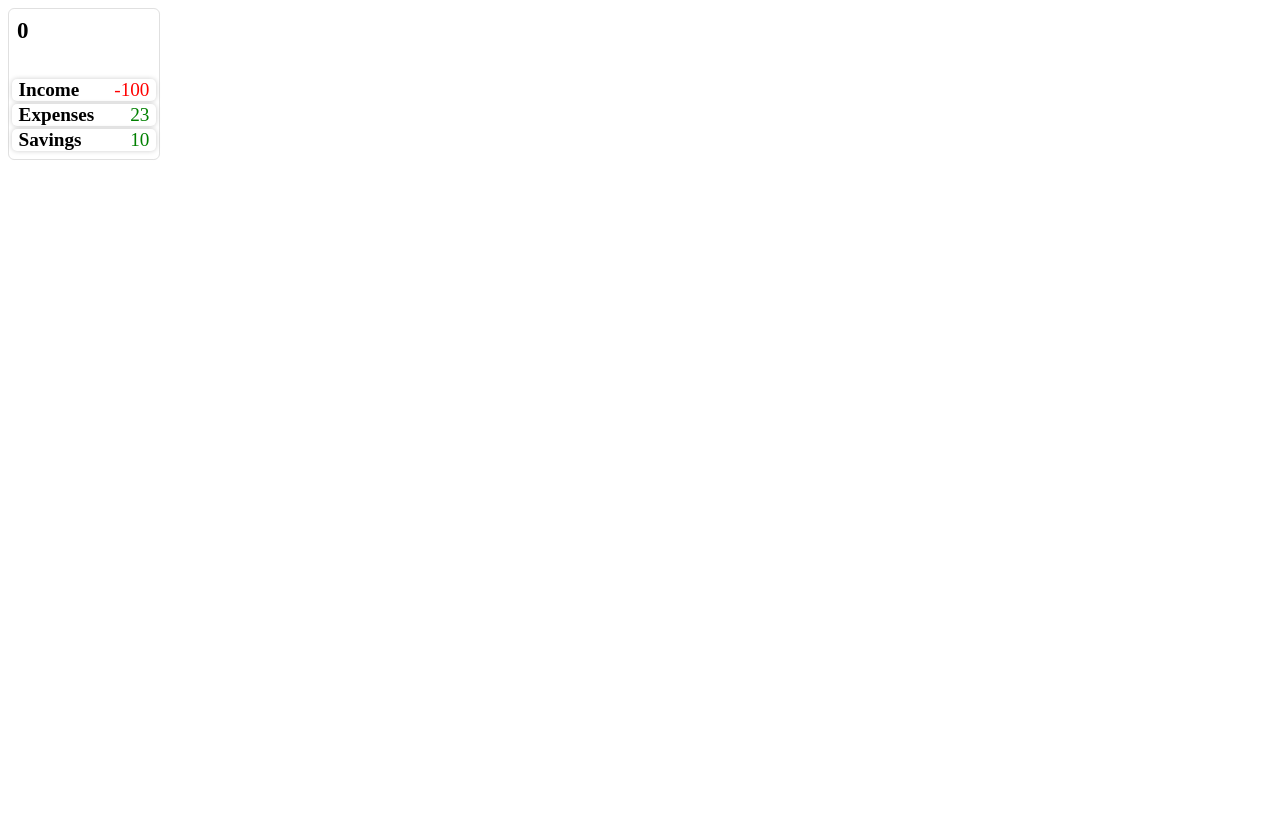
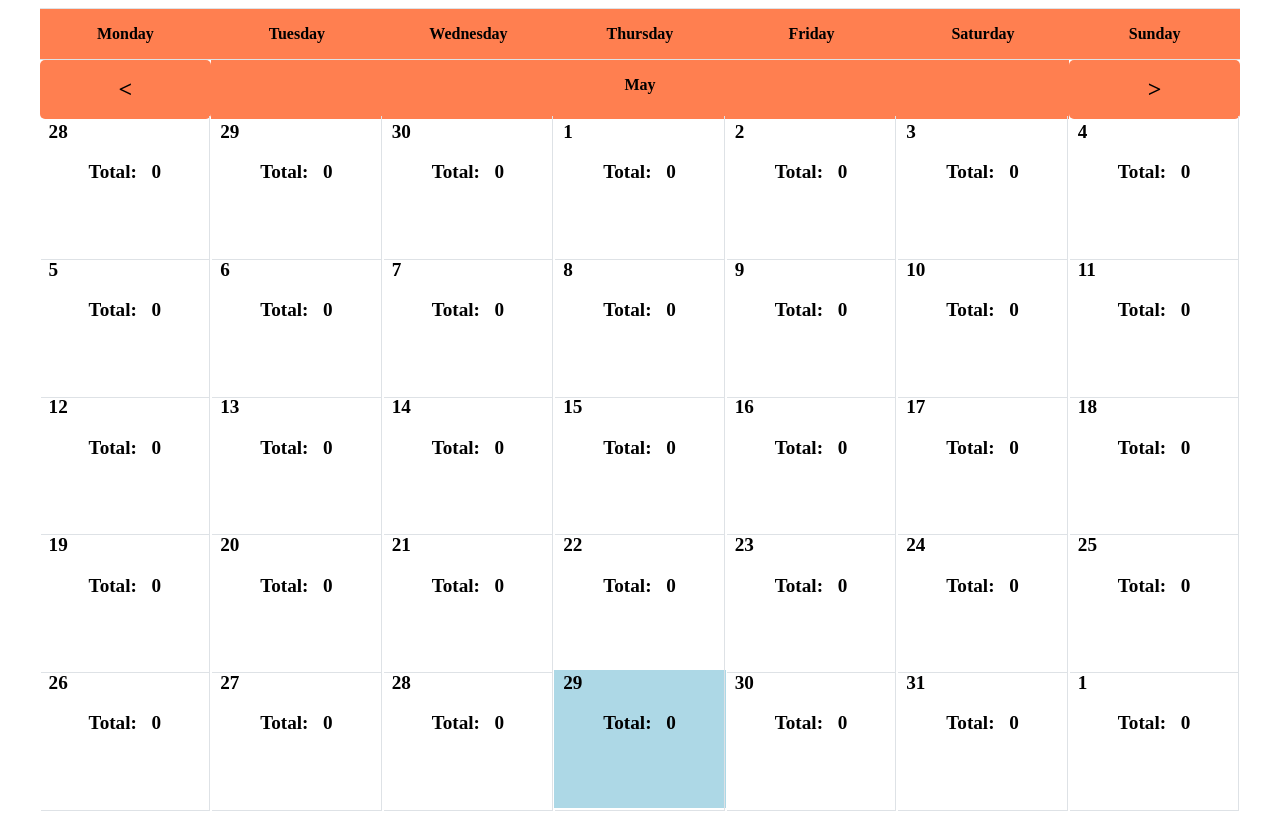
Before and after one commit to BearintheWillows/BudgetCalendar.Angular, an Angular app in the folder BudgetCalendar.Client/: page / in a window 1280 px wide. Before the commit the page ends 800 px from the top, so only its background shows below. Built offline with nearby package versions, Linux system fonts and the light colour scheme.

Commit message:
Styled calendar slightly

```diff
--- /dev/null
+++ b/BudgetCalendar.Client/src/app/CalendarDay.ts
@@ -0,0 +1,14 @@
+export class CalendarDay {
+    public date: Date;
+    public title: string;
+    public isPastDate: boolean;
+    public isToday: boolean;
+
+    constructor(d: Date) {
+        this.title = '';
+      this.date = d;
+      this.isPastDate = d.setHours(0, 0, 0, 0) < new Date().setHours(0, 0, 0, 0);
+      this.isToday = d.setHours(0, 0, 0, 0) == new Date().setHours(0, 0, 0, 0);
+    }
+
+  }
--- /dev/null
+++ b/BudgetCalendar.Client/src/app/Features/Calendar/Components/calendar-chunk.pipe.ts
@@ -0,0 +1,24 @@
+import { Pipe, PipeTransform } from '@angular/core';
+
+@Pipe({
+  name: 'calendarChunk',
+  standalone: true
+})
+export class CalendarChunkPipe implements PipeTransform {
+
+  transform(calendarDaysArray: any, chunkSize: number): any {
+    let calendarDays: any[] = [];
+    let weekDays: any[] = [];
+
+    calendarDaysArray.map((day: any,index: number) => {
+        weekDays.push(day);
+        // here we need to use ++ in front of the variable else index increase
+        //will happen after the evaluation but we need it to happen BEFORE
+        if (++index % chunkSize  === 0) {
+          calendarDays.push(weekDays);
+          weekDays = [];
+        }
+    });
+    return calendarDays;
+  }
+}
--- /dev/null
+++ b/BudgetCalendar.Client/src/app/Features/Calendar/Components/calendar-table/calendar-table.component.html
@@ -0,0 +1,27 @@
+
+
+<table class='calendar-table' *ngIf="calendar">
+    <thead>
+      <tr>
+        <th>Monday</th>
+        <th>Tuesday</th>
+        <th>Wednesday</th>
+        <th>Thursday</th>
+        <th>Friday</th>
+        <th>Saturday</th>
+        <th>Sunday</th>
+      </tr>
+      <tr>
+        <th class="month-button" colspan="1" (click)="decreaseMonth()"><p><</p></th>
+        <th colspan="5">{{displayMonth}}</th>
+        <th class="month-button" colspan="1" (click)="increaseMonth()"><p>></p></th>
+      </tr>
+    </thead>
+    <tbody>
+      <tr *ngFor="let row of calendar | calendarChunk: 7; let i = index">
+        <td class="calendar-day" [ngClass]="{ 'today': c.isToday}" *ngFor="let c of row; let j = index">
+            <app-day-card [dayNumber]="c.date.getDate()" ></app-day-card>
+        </td>
+      </tr>
+    </tbody>
+  </table>
--- /dev/null
+++ b/BudgetCalendar.Client/src/app/Features/Calendar/Components/calendar-table/calendar-table.component.scss
@@ -0,0 +1,47 @@
+.calendar-table {
+    border-collapse: collapse;
+    height: 100vh;
+    width: 95%;
+    max-width: 100%;
+    margin-bottom: 1rem;
+
+    margin-left: 2.5%;
+  }
+
+    .calendar-table th {
+        padding: 1rem;
+        vertical-align: top;
+        border-top: 1px solid #dee2e6;
+        text-align: center;
+        background-color: coral;
+    }
+
+
+.calendar-day.today {
+    background-color: lightblue;
+}
+
+.calendar-day:hover {
+  background-color: yellow;
+}
+
+
+.month-button{
+    background-color: lightblue;
+    font-size: 2rem;
+    border: none;
+
+    border-radius: 5px;
+    cursor: pointer;
+}
+
+th.month-button:hover{
+  background-color: lightcoral
+}
+
+.month-button p{
+    margin: 0;
+    padding: 0;
+    font-weight: bold;
+    font-size: 1.5rem;
+}
--- /dev/null
+++ b/BudgetCalendar.Client/src/app/Features/Calendar/Components/calendar-table/calendar-table.component.ts
@@ -0,0 +1,75 @@
+import { ChangeDetectionStrategy, Component } from '@angular/core';
+import { CommonModule } from '@angular/common';
+import { CalendarDay } from 'src/app/CalendarDay';
+import { CalendarChunkPipe } from '../calendar-chunk.pipe';
+import { DayCardItemComponent } from '../day-card-item/day-card-item.component';
+import { DayCardComponent } from '../day-card/day-card.component';
+
+@Component({
+  selector: 'app-calendar-table',
+  standalone: true,
+  imports: [CommonModule, CalendarChunkPipe, DayCardItemComponent, DayCardComponent],
+  templateUrl: './calendar-table.component.html',
+  styleUrls: ['./calendar-table.component.scss'],
+  changeDetection: ChangeDetectionStrategy.OnPush
+})
+export class CalendarTableComponent {
+  public calendar: CalendarDay[] = [];
+  public monthNames = ["January", "February", "March", "April", "May", "June",
+    "July", "August", "September", "October", "November", "December"
+  ];
+  public displayMonth: string = '';
+  private monthIndex: number = 0;
+
+  constructor() { }
+
+  ngOnInit(): void {
+    this.generateCalendarDays(this.monthIndex);
+  }
+
+  private generateCalendarDays(monthIndex: number): void {
+    this.calendar = [];
+
+    // we set the date
+    let day: Date = new Date(new Date().setMonth(new Date().getMonth() + monthIndex));
+
+    // set the dispaly month for UI
+    this.displayMonth = this.monthNames[day.getMonth()];
+
+    let startingDateOfCalendar = this.getStartDateForCalendar(day);
+
+    let dateToAdd = startingDateOfCalendar;
+
+    for (var i = 0; i < 35; i++) {
+      this.calendar.push(new CalendarDay(new Date(dateToAdd)));
+      dateToAdd = new Date(dateToAdd.setDate(dateToAdd.getDate() + 1));
+    }
+  }
+
+  private getStartDateForCalendar(selectedDate: Date){
+    // for the day we selected let's get the previous month last day
+    let lastDayOfPreviousMonth = new Date(selectedDate.setDate(-2));
+
+    // start by setting the starting date of the calendar same as the last day of previous month
+    let startingDateOfCalendar: Date = lastDayOfPreviousMonth;
+
+
+
+    return startingDateOfCalendar;
+  }
+
+  public increaseMonth() {
+    this.monthIndex++;
+    this.generateCalendarDays(this.monthIndex);
+  }
+
+  public decreaseMonth() {
+    this.monthIndex--
+    this.generateCalendarDays(this.monthIndex);
+  }
+
+  public setCurrentMonth() {
+    this.monthIndex = 0;
+    this.generateCalendarDays(this.monthIndex);
+  }
+}
--- a/BudgetCalendar.Client/src/app/Features/Calendar/Components/day-card-item/day-card-item.component.scss
+++ b/BudgetCalendar.Client/src/app/Features/Calendar/Components/day-card-item/day-card-item.component.scss
@@ -11,6 +11,7 @@
 
 }
 
+
 .Item-Name{
     font-weight: bold;
 }
@@ -18,7 +19,6 @@
 .Item-Name, .Item-Amount{
     margin-right: 0;
     width: 50%;
-;
 }
 
 
--- a/BudgetCalendar.Client/src/app/Features/Calendar/Components/day-card/day-card.component.html
+++ b/BudgetCalendar.Client/src/app/Features/Calendar/Components/day-card/day-card.component.html
@@ -4,10 +4,13 @@
     </div>
     <div>
 
-    <div class="item-container">
+    <div class="item-container" ng-scroll="$event.target.scrollTop = $event.target.scrollHeight">
     <div  *ngFor="let item of budgetSections">
         <app-day-card-item [name]="item.name" [amount]="item.amount" ></app-day-card-item>
     </div>
     </div>
+    <div class="total">
+        <span class="total-text">Total:</span><span class="total-amount">{{total}}</span>
+    </div>
 
 </div>
--- a/BudgetCalendar.Client/src/app/Features/Calendar/Components/day-card/day-card.component.scss
+++ b/BudgetCalendar.Client/src/app/Features/Calendar/Components/day-card/day-card.component.scss
@@ -1,21 +1,65 @@
 .card{
-    border: 1px solid #e0e0e0;
-    height: 150px;
-    width: 150px;
-    font-size: 1.2em; ;
+
+    font-size: 1em;
     display: flex;
     flex-direction: column;
-    justify-content: space-between;
-    border-radius: 4%;
+    justify-content: flex-start;
+    padding: 0.3rem 0.5rem;
+    vertical-align: top;
+    border-right:  1px solid #dee2e6;
+    border-bottom:  1px solid #dee2e6;
+    cursor: pointer;
+    height: 98%;
+
 
     .day-number{
         font-size: 1.2em;
         font-weight: bold;
-        margin: 0.5rem;
+        margin: 0rem;
+    }
+
+    .item-container{
+    padding-top: 0.75rem;
+    margin-left: 0.1rem;
+    margin-right: 0.1rem;
+    height: auto;
+   overflow-y: auto;
+   max-height: calc(100% - 20px);
+
     }
 
     //select last child
     .item-container:last-child{
-        margin-bottom: 0.5rem;
+        margin-bottom: 0.3rem;
     }
+
+    .total{
+        display: flex;
+        justify-content: space-between;
+        align-self: flex-end;
+        bottom: 0;
+    }
+
+    .total-text, .total-amount{
+        margin: 0rem;
+        padding-top: 0.4rem;
+        font-size: 1.2em;
+        font-weight: bold;
+    }
+
+    .total-text{
+
+        text-align: left;
+
+        padding-left: 2.5rem;
+    }
+
+    .total-amount{
+        text-align: right;
+        padding-right: 2.5rem;
+    }
+
+
+
+
 }
--- a/BudgetCalendar.Client/src/app/Features/Calendar/Components/day-card/day-card.component.ts
+++ b/BudgetCalendar.Client/src/app/Features/Calendar/Components/day-card/day-card.component.ts
@@ -1,4 +1,4 @@
-import { Component } from '@angular/core';
+import { Component, Input } from '@angular/core';
 import { CommonModule } from '@angular/common';
 import { DayCardItemComponent } from '../day-card-item/day-card-item.component';
 
@@ -13,21 +13,32 @@ export class DayCardComponent {
 
   title: string = 'BudgetCalendar.Client';
   budgetSections: any[] = [];
-  dayNumber: number = 0;
+
+  @Input() dayNumber?: number;
+  total: number = 0;
 
   constructor() { }
 
     ngOnInit(): void {
-      this.budgetSections = [{
-        name: "Income",
-        amount: -100
-      }, {
-        name: "Expenses",
-        amount: 23
-      }, {
-        name: "Savings",
-        amount: 10
-      }]
+//       this.budgetSections = [{
+//         name: "Income",
+//         amount: -100
+//       }, {
+//         name: "Expenses",
+//         amount: 23
+//       }, {
+//         name: "Savings",
+//         amount: 10
+//       },
+//     {
+//       name: "Income",
+//       amount: -100
+//     },
+// ]
+
+  this.budgetSections.forEach(element => {
+    this.total += element.amount;
+  });
     }
 
 
--- a/BudgetCalendar.Client/src/app/app.component.html
+++ b/BudgetCalendar.Client/src/app/app.component.html
@@ -1,3 +1,4 @@
-<app-day-card></app-day-card>
+
+<app-calendar-table></app-calendar-table>
 
 <router-outlet></router-outlet>
--- a/BudgetCalendar.Client/src/app/app.component.ts
+++ b/BudgetCalendar.Client/src/app/app.component.ts
@@ -2,13 +2,20 @@ import { Component } from '@angular/core';
 import { RouterOutlet } from '@angular/router';
 import { NgSwitch, NgSwitchDefault, NgSwitchCase } from '@angular/common';
 import { DayCardComponent } from './Features/Calendar/Components/day-card/day-card.component';
+import { CalendarDay } from './CalendarDay';
+import { CalendarTableComponent } from './Features/Calendar/Components/calendar-table/calendar-table.component';
 
 @Component({
     selector: 'app-root',
     templateUrl: './app.component.html',
     styleUrls: ['./app.component.scss'],
     standalone: true,
-    imports: [NgSwitch, NgSwitchDefault, NgSwitchCase, RouterOutlet, DayCardComponent]
+    imports: [NgSwitch,
+      NgSwitchDefault,
+      NgSwitchCase,
+      RouterOutlet,
+      DayCardComponent,
+      CalendarTableComponent]
 })
 export class AppComponent {
   title = 'BudgetCalendar.Client';
```
Also changed, not shown: BudgetCalendar.Client/src/app/Features/Calendar/Components/day-card-item/day-card-item.component.ts (line endings or trailing spaces), 2 other files (tests, documents, lock files or other folders).
